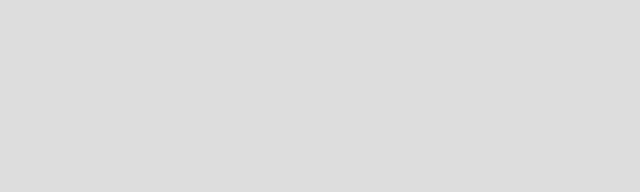
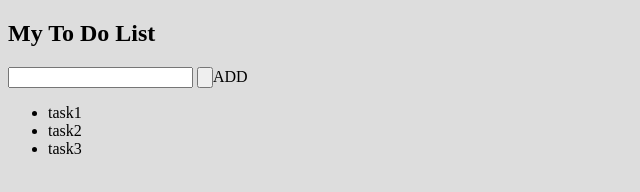
Before and after one commit to kamirazio/jsTodoSample, a plain HTML site: page index.html in a window 1280 px wide. Shown: the whole page, without its empty margins (0-640 px from the left). Drawn offline with Linux system fonts and the light colour scheme.

Commit message:
基本パーツの追加
DS

```diff
--- a/index.html
+++ b/index.html
@@ -13,6 +13,18 @@
       -タスクを追加するボタン
       -タスクのリスト
     -->
+    <div id="task_addbox" class="header">
+      <h2>My To Do List</h2>
+      <input type="text" id="task_input">
+      <input type="button" id="addBtn">ADD</div>
+    </div>
+
+    <ul id="task_list">
+      <li>task1</li>
+      <li>task2</li>
+      <li>task3</li>
+    </ul>
+
     <script type="text/javascript" src="myscript.js"></script>
   </body>
 </html>
```
